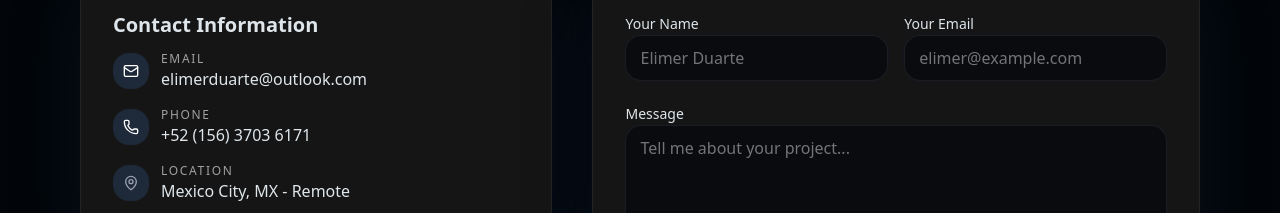
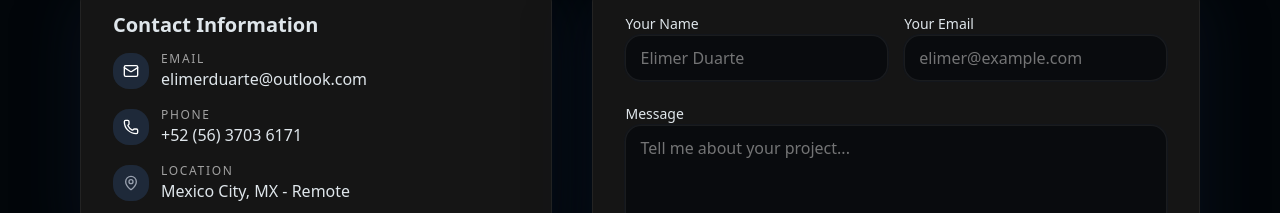
Before and after one commit to elimerj/portfolio, a React (Vite) app: page / in a window 1280 px wide. Shown: the part 3709-3922 px from the top of the page. Built offline with nearby package versions, Linux system fonts and the light colour scheme; no server answers.

Commit message:
update contact info component

```diff
--- a/src/components/contact/ui/ContactInfo.tsx
+++ b/src/components/contact/ui/ContactInfo.tsx
@@ -11,10 +11,10 @@ import {
 } from 'lucide-react';
 
 const email = 'elimerduarte@outlook.com';
-const whatsapp = 'https://wa.me/5215637036171?text=Hola%20vi%20tu%20portafolio';
+const whatsapp = 'https://wa.me/525637036171?text=Hola%20vi%20tu%20portafolio';
 const github = 'https://github.com/elimerj';
 const linkedln = 'https://linkedin.com/in/elimerduarte';
-const phone = '+52 (156) 3703 6171 ';
+const phone = '+52 (56) 3703 6171 ';
 
 export const ContactInfo = () => {
   const { t } = useLanguage();
```
